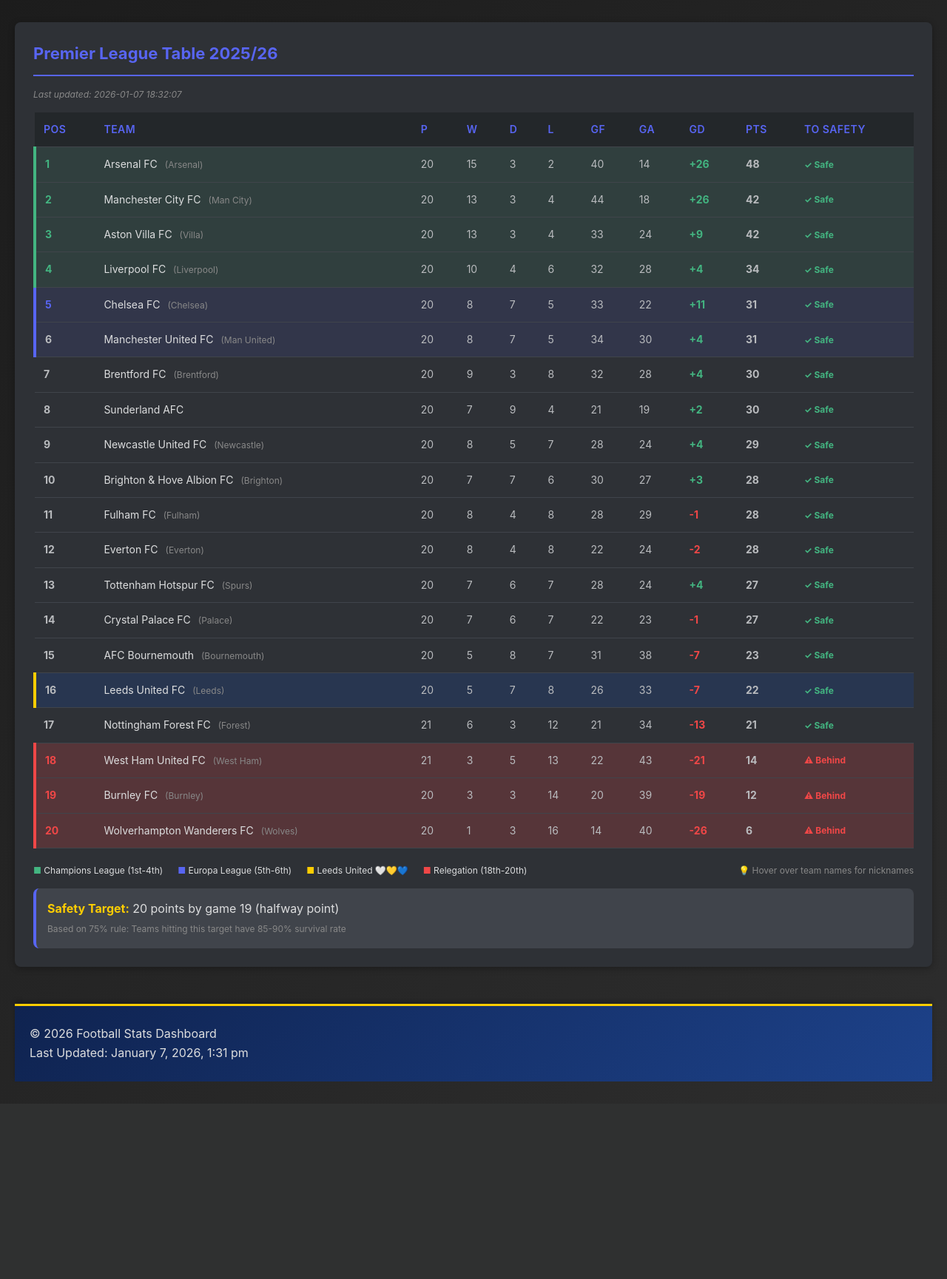
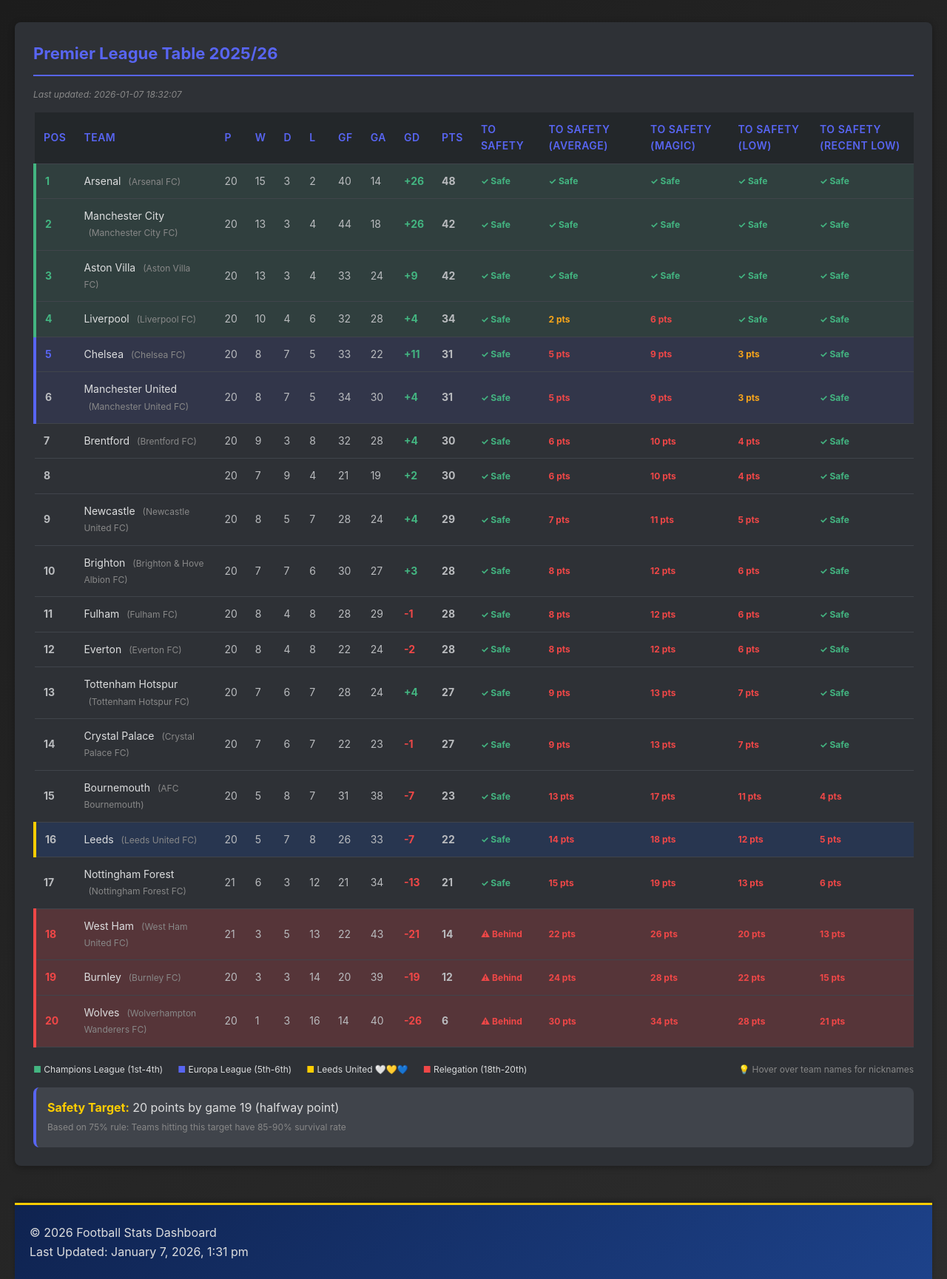
Before and after one commit to CleverDinoProductions/Clever-Dashboard, a PHP site: page /mam-dashboard/football-stats/index.php in a window 1280 px wide. Shown: the part 353-2082 px from the top of the page at 74% size. Before the commit the page ends 1815 px from the top, so only its background shows below. Run offline with PHP 8.4, Linux system fonts and the light colour scheme; data comes from the database, SQL or seed files in the repository; both versions use the stored data as it was after the commit; data that the repository does not hold is empty.

Commit message:
improved table

```diff
--- a/football-stats/tabs/premier-league/table.php
+++ b/football-stats/tabs/premier-league/table.php
@@ -6,36 +6,47 @@ $standings = $stmt->fetchAll(PDO::FETCH_ASSOC);
 $last_update = $db->query("SELECT MAX(updated_at) as ts FROM league_table")->fetch();
 
 // Safety calculation
-$halfway_games = 19;
+$halfway_games = 19; // Halfway point in season
 $safety_target_halfway = 20; // Points needed by game 19 to stay safe
+$total_games = 38; // Total games in season
+$safety_target_magic = 40; // Magic number for safety
+$safety_target_average = 36; // Average Points needed by end of season to stay safe
+$safety_target_low = 34; // Low safety target
+$safety_target_recent_low = 27; // Recent low safety target
+
 
 // Team nicknames, abbreviations, and COMMON NAMES
 $team_info = [
     'Arsenal' => [
+        'name' => 'Arsenal',
         'common_name' => 'Arsenal',
         'nickname' => 'The Gunners',
         'short' => 'ARS',
         'color' => '#EF0107',
     ],
     'Aston Villa' => [
+        'name' => 'Aston Villa',
         'common_name' => 'Villa',
         'nickname' => 'The Villans',
         'short' => 'AVL',
         'color' => '#95BFE5',
     ],
     'Bournemouth' => [
+        'name' => 'Bournemouth',
         'common_name' => 'Bournemouth',
         'nickname' => 'The Cherries',
         'short' => 'BOU',
         'color' => '#DA291C',
     ],
     'Brentford' => [
+        'name' => 'Brentford',
         'common_name' => 'Brentford',
         'nickname' => 'The Bees',
         'short' => 'BRE',
         'color' => '#D20000',
     ],
     'Brighton & Hove Albion' => [
+        'name' => 'Brighton',
         'common_name' => 'Brighton',
         'nickname' => 'The Seagulls',
         'short' => 'BHA',
@@ -48,102 +59,119 @@ $team_info = [
         'color' => '#0057B8',
     ],
     'Burnley' => [
+        'name' => 'Burnley',
         'common_name' => 'Burnley',
         'nickname' => 'The Clarets',
         'short' => 'BUR',
         'color' => '#6C1D45',
     ],
     'Chelsea' => [
+        'name' => 'Chelsea',
         'common_name' => 'Chelsea',
         'nickname' => 'The Blues',
         'short' => 'CHE',
         'color' => '#034694',
     ],
     'Crystal Palace' => [
+        'name' => 'Crystal Palace',
         'common_name' => 'Palace',
         'nickname' => 'The Eagles',
         'short' => 'CRY',
         'color' => '#1B458F',
     ],
     'Everton' => [
+        'name' => 'Everton',
         'common_name' => 'Everton',
         'nickname' => 'The Toffees',
         'short' => 'EVE',
         'color' => '#003399',
     ],
     'Fulham' => [
+        'name' => 'Fulham',
         'common_name' => 'Fulham',
         'nickname' => 'The Cottagers',
         'short' => 'FUL',
         'color' => '#000000',
     ],
     'Ipswich Town' => [
+        'name' => 'Ipswich',
         'common_name' => 'Ipswich',
         'nickname' => 'The Tractor Boys',
         'short' => 'IPS',
         'color' => '#0033A0',
     ],
     'Leeds United' => [
+        'name' => 'Leeds',
         'common_name' => 'Leeds',
         'nickname' => 'The Whites / Peacocks',
         'short' => 'LEE',
         'color' => '#FFCD00',
     ],
     'Leicester City' => [
+        'name' => 'Leicester',
         'common_name' => 'Leicester',
         'nickname' => 'The Foxes',
         'short' => 'LEI',
         'color' => '#003090',
     ],
     'Liverpool' => [
+        'name' => 'Liverpool',
         'common_name' => 'Liverpool',
         'nickname' => 'The Reds',
         'short' => 'LIV',
         'color' => '#C8102E',
     ],
     'Manchester City' => [
+        'name' => 'Manchester City',
         'common_name' => 'Man City',
         'nickname' => 'The Citizens / City',
         'short' => 'MCI',
         'color' => '#6CABDD',
     ],
     'Manchester United' => [
+        'name' => 'Manchester United',
         'common_name' => 'Man United',
         'nickname' => 'The Red Devils',
         'short' => 'MUN',
         'color' => '#DA291C',
     ],
     'Newcastle United' => [
+        'name' => 'Newcastle',
         'common_name' => 'Newcastle',
         'nickname' => 'The Magpies / Toon',
         'short' => 'NEW',
         'color' => '#241F20',
     ],
     'Nottingham Forest' => [
+        'name' => 'Nottingham Forest',
         'common_name' => 'Forest',
         'nickname' => 'The Reds / Forest',
         'short' => 'NFO',
         'color' => '#DD0000',
     ],
     'Southampton' => [
+        'name' => 'Southampton',
         'common_name' => 'Southampton',
         'nickname' => 'The Saints',
         'short' => 'SOU',
         'color' => '#D71920',
     ],
     'Tottenham Hotspur' => [
+        'name' => 'Tottenham Hotspur',
         'common_name' => 'Spurs',
         'nickname' => 'Spurs',
         'short' => 'TOT',
         'color' => '#132257',
     ],
     'West Ham United' => [
+        'name' => 'West Ham',
         'common_name' => 'West Ham',
         'nickname' => 'The Hammers / Irons',
         'short' => 'WHU',
         'color' => '#7A263A',
     ],
     'Wolverhampton Wanderers' => [
+        'name' => 'Wolves',
         'common_name' => 'Wolves',
         'nickname' => 'Wolves',
         'short' => 'WOL',
@@ -266,6 +294,10 @@ function getTeamInfo($team_name, $team_info) {
             <th>GD</th>
             <th>Pts</th>
             <th title="Points needed to reach <?= $safety_target_halfway ?> by game <?= $halfway_games ?>">To Safety</th>
+            <th title="Points needed to reach <?= $safety_target_average ?> by game <?= $total_games ?>">To Safety (Average)</th>
+            <th title="Points needed to reach <?= $safety_target_magic ?> by game <?= $total_games ?>">To Safety (Magic)</th>
+            <th title="Points needed to reach <?= $safety_target_low ?> by game <?= $total_games ?>">To Safety (Low)</th>
+            <th title="Points needed to reach <?= $safety_target_recent_low ?> by game <?= $total_games ?>">To Safety (Recent Low)</th>
         </tr>
         <?php foreach ($standings as $team): ?>
         <?php
@@ -286,6 +318,61 @@ function getTeamInfo($team_name, $team_info) {
             } else {
                 $safety_color = '#f04747'; // red - danger
                 $safety_text = $points_needed . ' pts';
+            }
+
+            // Calculate average safety
+            $games_left_total = $total_games - $team['played'];
+            $points_needed_average = $safety_target_average - $team['points'];
+            $points_needed_magic = $safety_target_magic - $team['points'];
+            $points_needed_low = $safety_target_low - $team['points'];
+            $points_needed_recent_low = $safety_target_recent_low - $team['points'];
+
+            // Color coding for average safety column
+            if ($points_needed_average <= 0) {
+                $avg_safety_color = '#43b581';
+                $avg_safety_text = '✓ Safe';
+            } elseif ($points_needed_average <= 3) {
+                $avg_safety_color = '#faa61a';
+                $avg_safety_text = $points_needed_average . ' pts';
+            } else {
+                $avg_safety_color = '#f04747';
+                $avg_safety_text = $points_needed_average . ' pts';
+            }
+
+            // Color coding for magic safety column
+            if ($points_needed_magic <= 0) {
+                $magic_safety_color = '#43b581';
+                $magic_safety_text = '✓ Safe';
+            } elseif ($points_needed_magic <= 3) {
+                $magic_safety_color = '#faa61a';
+                $magic_safety_text = $points_needed_magic . ' pts';
+            } else {
+                $magic_safety_color = '#f04747';
+                $magic_safety_text = $points_needed_magic . ' pts';
+            }
+
+            // Color coding for low safety column
+            if ($points_needed_low <= 0) {
+                $low_safety_color = '#43b581';
+                $low_safety_text = '✓ Safe';
+            } elseif ($points_needed_low <= 3) {
+                $low_safety_color = '#faa61a';
+                $low_safety_text = $points_needed_low . ' pts';
+            } else {
+                $low_safety_color = '#f04747';
+                $low_safety_text = $points_needed_low . ' pts';
+            }
+
+            // Color coding for recent low safety column
+            if ($points_needed_recent_low <= 0) {
+                $recent_low_safety_color = '#43b581';
+                $recent_low_safety_text = '✓ Safe';
+            } elseif ($points_needed_recent_low <= 3) {
+                $recent_low_safety_color = '#faa61a';
+                $recent_low_safety_text = $points_needed_recent_low . ' pts';
+            } else {
+                $recent_low_safety_color = '#f04747';
+                $recent_low_safety_text = $points_needed_recent_low . ' pts';
             }
 
             // Check if past halfway
@@ -320,10 +407,10 @@ function getTeamInfo($team_name, $team_info) {
             <td>
                 <span class="team-name">
                     <span class="team-official">
-                        <?= htmlspecialchars($team['team_name']) ?>
+                        <?= htmlspecialchars($info['name']) ?>
                     </span>
                     <?php if ($show_common): ?>
-                        <span class="team-common">(<?= $info['common_name'] ?>)</span>
+                        <span class="team-common">(<?= $team['team_name'] ?>)</span>
                     <?php endif; ?>
                     <span class="team-tooltip" style="border-color: <?= $info['color'] ?>;">
                         <span class="tooltip-nickname" style="color: <?= $info['color'] ?>;">
@@ -356,6 +443,18 @@ function getTeamInfo($team_name, $team_info) {
             <td style="color: <?= $safety_color ?>; font-weight: bold; font-size: 12px;">
                 <?= $safety_text ?>
             </td>
+            <td style="color: <?= $avg_safety_color ?>; font-weight: bold; font-size: 12px;">
+                <?= $avg_safety_text ?>
+            </td>
+            <td style="color: <?= $magic_safety_color ?>; font-weight: bold; font-size: 12px;">
+                <?= $magic_safety_text ?>
+            </td>
+            <td style="color: <?= $low_safety_color ?>; font-weight: bold; font-size: 12px;">
+                <?= $low_safety_text ?>
+            </td>
+            <td style="color: <?= $recent_low_safety_color ?>; font-weight: bold; font-size: 12px;">
+                <?= $recent_low_safety_text ?>
+            </td>
         </tr>
         <?php endforeach; ?>
     </table>
```
Also changed, not shown: football-stats/football-stats.sqlite3.
